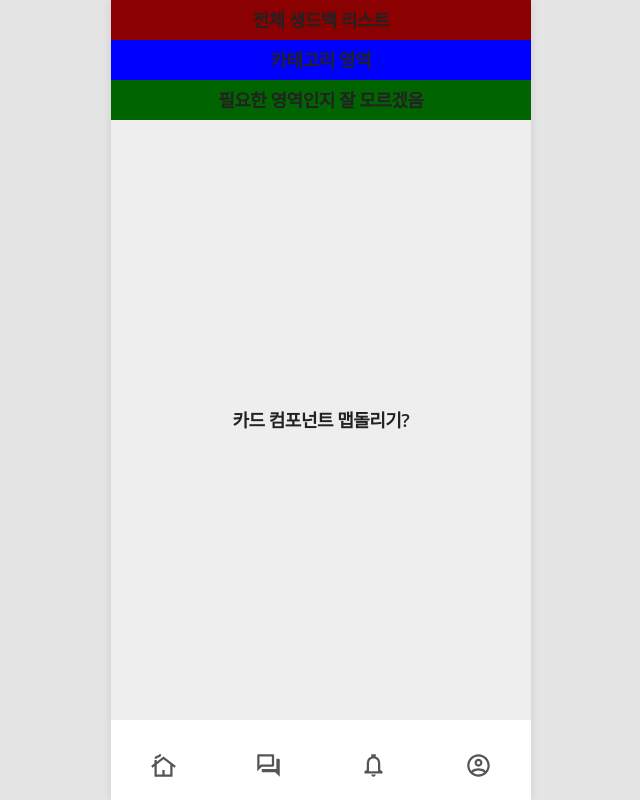
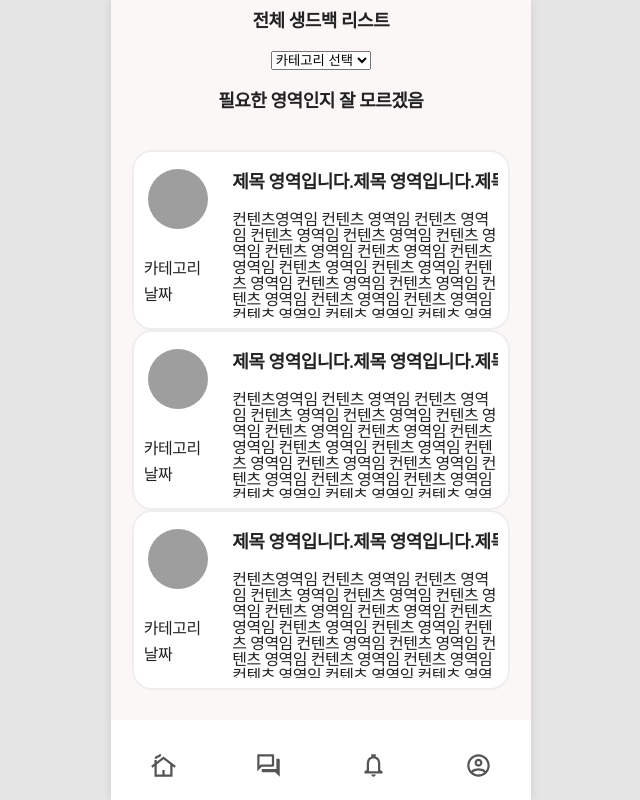
Before and after one commit to thandbag/thandbag_FE, a React (Create React App) app: page /TbList in a window 1280 px wide. Shown: the whole page, without its empty margins (460-1100 px from the left). Built offline with nearby package versions, Linux system fonts and the light colour scheme; grey boxes are pictures that could not be loaded.

Commit message:
카드 뼈대

```diff
--- a/src/components/TbCard.js
+++ b/src/components/TbCard.js
@@ -1,11 +1,112 @@
 import React from "react";
 
+import styled from "styled-components";
+
+import TbText from "../elements/TbText";
+import TbImage from "../elements/TbImage";
+
 const TbCard = (props) => {
-    return (
-        <>
-        샌드백 카드이다!!
-        </>
-    )
-}
+  return (
+    <Container>
+      <LeftArea>
+        <LeftTop>
+          <TbImage size="60" />
+        </LeftTop>
+        <LeftBottom>
+          <TbText size="10" margin="0px 0px 10px 0px">
+            카테고리
+          </TbText>
+          <TbText size="10">날짜</TbText>
+        </LeftBottom>
+      </LeftArea>
+      <RightArea>
+        <RightTop>
+          <TbText bold>
+            제목 영역입니다.제목 영역입니다.제목 영역입니다.제목 영역입니다.제목
+            영역입니다.제목 영역입니다.제목 영역입니다.제목 영역입니다.제목
+            영역입니다.제목 영역입니다.
+          </TbText>
+        </RightTop>
+        <RightBottom>
+          <TbText size="10">
+            컨텐츠영역임 컨텐츠 영역임 컨텐츠 영역임 컨텐츠 영역임 컨텐츠 영역임
+            컨텐츠 영역임 컨텐츠 영역임 컨텐츠 영역임 컨텐츠 영역임 컨텐츠
+            영역임 컨텐츠 영역임 컨텐츠 영역임 컨텐츠 영역임 컨텐츠 영역임
+            컨텐츠 영역임 컨텐츠 영역임 컨텐츠 영역임 컨텐츠 영역임 컨텐츠
+            영역임 컨텐츠 영역임
+          </TbText>
+        </RightBottom>
+      </RightArea>
+    </Container>
+  );
+};
+
+const Container = styled.div`
+  width: 90%;
+  height: 30%;
+  background-color: white;
+  display: flex;
+  justify-content: center;
+  align-items: center;
+  border: 2px solid #eee;
+  border-radius: 20px;
+  padding: 10px;
+`;
+
+const LeftArea = styled.div`
+  display: flex;
+  justify-content: center;
+  align-items: center;
+  flex-direction: column;
+  width: 25%;
+  height: 100%;
+  background-color: white;
+`;
+
+const LeftTop = styled.div`
+  width: 100%;
+  height: 50%;
+  background-color: white;
+  padding: 3px 0px;
+`;
+
+const LeftBottom = styled.div`
+  width: 100%;
+  height: 50%;
+  background-color: white;
+  text-align: left;
+  padding: 20px 0px;
+`;
+
+const RightArea = styled.div`
+  display: flex;
+  justify-content: center;
+  align-items: center;
+  flex-direction: column;
+  width: 75%;
+  height: 100%;
+  background-color: white;
+`;
+
+const RightTop = styled.div`
+  width: 100%;
+  height: 25%;
+  background-color: white;
+  text-align: left;
+  padding: 10px 0px;
+  overflow: hidden;
+  text-overflow: ellipsis;
+  white-space: nowrap;
+`;
+
+const RightBottom = styled.div`
+  width: 100%;
+  height: 75%;
+  background-color: white;
+  text-align: left;
+  padding: 10px 0px;
+  overflow: hidden;
+  text-overflow: ellipsis;
+`;
 
 export default TbCard;
--- a/src/pages/TbList.js
+++ b/src/pages/TbList.js
@@ -3,6 +3,7 @@ import React from "react";
 import styled from "styled-components";
 
 import TbText from "../elements/TbText";
+import TbCard from "../components/TbCard";
 
 const TbList = (props) => {
   return (
@@ -11,13 +12,24 @@ const TbList = (props) => {
         <TbText bold>전체 생드백 리스트</TbText>
       </Header>
       <Category>
-        <TbText bold>카테고리 영역</TbText>
+        <select className="CategoryDropdown">
+          <option value="0">카테고리 선택</option>
+          <option value="1">사회생활</option>
+          <option value="2">공부</option>
+          <option value="3">진로고민</option>
+          <option value="4">대인관계</option>
+          <option value="5">가정문제</option>
+          <option value="6">연애</option>
+          <option value="7">기타</option>
+        </select>
       </Category>
       <FilterArea>
         <TbText bold>필요한 영역인지 잘 모르겠음</TbText>
       </FilterArea>
       <CardArea>
-        <TbText bold>카드 컴포넌트 맵돌리기?</TbText>
+        <TbCard />
+        <TbCard />
+        <TbCard />
       </CardArea>
       <Footer />
     </Container>
@@ -37,7 +49,7 @@ const Container = styled.div`
 const Header = styled.div`
   width: 100%;
   height: 5vh;
-  background-color: darkred;
+  background-color: #fbf7f7;
   display: flex;
   justify-content: center;
   align-items: center;
@@ -46,7 +58,7 @@ const Header = styled.div`
 const Category = styled.div`
   width: 100%;
   height: 5vh;
-  background-color: blue;
+  background-color: #fbf7f7;
   display: flex;
   justify-content: center;
   align-items: center;
@@ -55,7 +67,7 @@ const Category = styled.div`
 const FilterArea = styled.div`
   width: 100%;
   height: 5vh;
-  background-color: darkgreen;
+  background-color: #fbf7f7;
   display: flex;
   justify-content: center;
   align-items: center;
@@ -64,7 +76,7 @@ const FilterArea = styled.div`
 const CardArea = styled.div`
   width: 100%;
   height: 75vh;
-  background-color: #eee;
+  background-color: #fbf7f7;
   display: flex;
   justify-content: center;
   align-items: center;
```
Also changed, not shown: src/pages/Login.js (+49 -22 lines).
